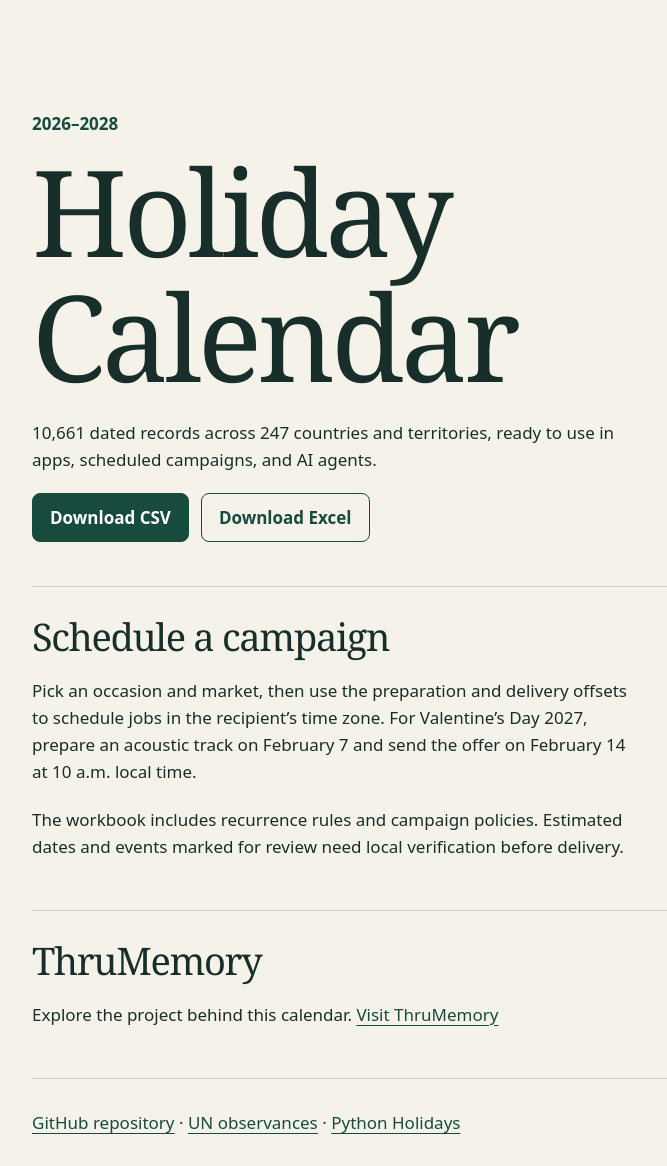
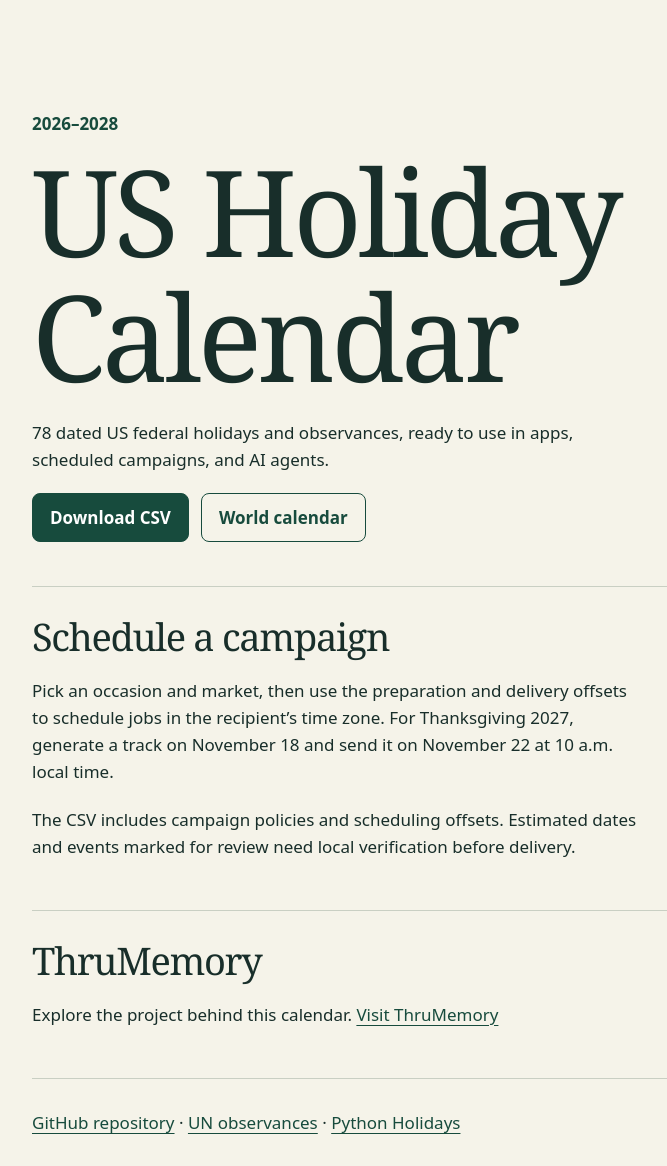
Before and after one commit to malkovych/holiday-calendar, a plain HTML site: page index.html in a window 1280 px wide. Shown: the whole page, without its empty margins (158-825 px from the left). Drawn offline with Linux system fonts and the light colour scheme.

Commit message:
Describe the US calendar and its downloads

```diff
--- a/index.html
+++ b/index.html
@@ -3,8 +3,8 @@
 <head>
 <meta charset="utf-8">
 <meta name="viewport" content="width=device-width, initial-scale=1">
-<meta name="description" content="Download a global 2026–2028 holiday calendar for apps, cron jobs, and AI agents.">
-<title>Holiday Calendar · 2026–2028</title>
+<meta name="description" content="Download a US 2026–2028 holiday calendar for apps, cron jobs, and AI agents.">
+<title>US Holiday Calendar · 2026–2028</title>
 <style>
 :root{color-scheme:light;--ink:#182e2a;--paper:#f5f3e9;--green:#174b3d;--rule:#c9cfc3}
 *{box-sizing:border-box}body{margin:0;background:var(--paper);color:var(--ink);font:17px/1.6 "DM Sans",system-ui,sans-serif}main,footer{width:min(100% - 40px,900px);margin:auto}header{padding:clamp(48px,9vw,110px) 0 44px}h1,h2{font-family:"Instrument Serif",Georgia,serif;font-weight:400;line-height:1.04;letter-spacing:-.035em;margin:0 0 20px}h1{font-size:clamp(55px,10vw,120px)}h2{font-size:38px}p{max-width:63ch;margin:0 0 20px}.year{font-weight:650;color:var(--green);margin-bottom:12px}.buttons{display:flex;flex-wrap:wrap;gap:12px}a{color:var(--green);text-underline-offset:.24em}.buttons a{border:1px solid var(--green);padding:10px 17px;border-radius:8px;text-decoration:none;font-weight:650}.buttons a:first-child{background:var(--green);color:white}section,footer{border-top:1px solid var(--rule);padding:30px 0}code{font-size:.9em;overflow-wrap:anywhere}
@@ -14,14 +14,14 @@
 <main>
 <header>
 <p class="year">2026–2028</p>
-<h1>Holiday Calendar</h1>
-<p>10,661 dated records across 247 countries and territories, ready to use in apps, scheduled campaigns, and AI agents.</p>
-<div class="buttons"><a href="holiday-occurrences-2026-2028.csv" download>Download CSV</a><a href="holiday-calendar-2026-2028.xlsx" download>Download Excel</a></div>
+<h1>US Holiday Calendar</h1>
+<p>78 dated US federal holidays and observances, ready to use in apps, scheduled campaigns, and AI agents.</p>
+<div class="buttons"><a href="holidays-us-2026-2028.csv" download>Download CSV</a><a href="https://github.com/malkovych/world-holiday-calendar">World calendar</a></div>
 </header>
 <section>
 <h2>Schedule a campaign</h2>
-<p>Pick an occasion and market, then use the preparation and delivery offsets to schedule jobs in the recipient’s time zone. For Valentine’s Day 2027, prepare an acoustic track on February 7 and send the offer on February 14 at 10 a.m. local time.</p>
-<p>The workbook includes recurrence rules and campaign policies. Estimated dates and events marked for review need local verification before delivery.</p>
+<p>Pick an occasion and market, then use the preparation and delivery offsets to schedule jobs in the recipient’s time zone. For Thanksgiving 2027, generate a track on November 18 and send it on November 22 at 10 a.m. local time.</p>
+<p>The CSV includes campaign policies and scheduling offsets. Estimated dates and events marked for review need local verification before delivery.</p>
 </section>
 <section>
 <h2>ThruMemory</h2>
```
